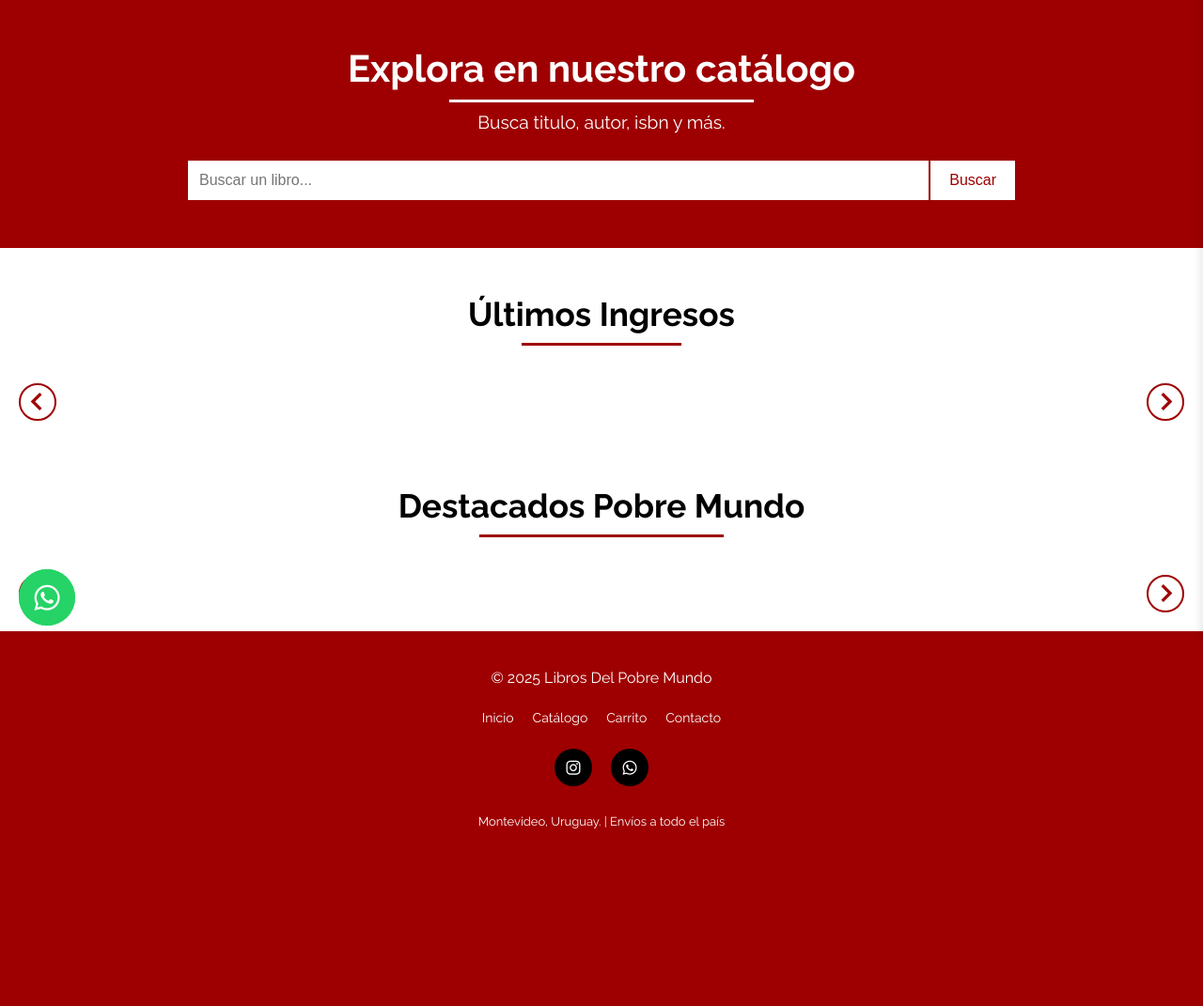
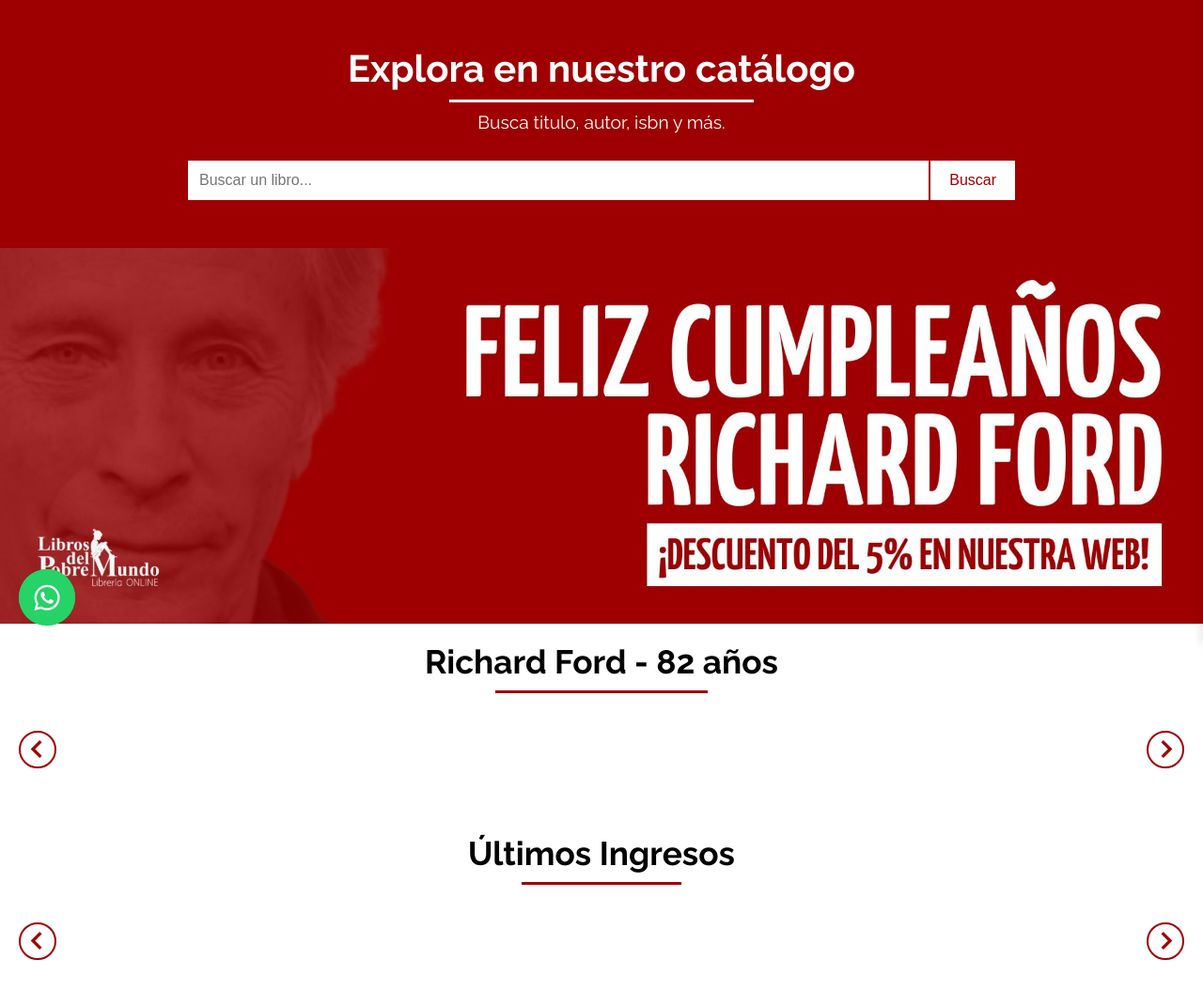
Before and after one commit to BrunoRM04/librosdelpobremundocom, a PHP site: page / in a window 1280 px wide. Shown: the part 114-1185 px from the top of the page at 94% size. Before the commit the page ends 996 px from the top, so only its background shows below. Run offline with PHP 8.4, Linux system fonts and the light colour scheme.

Commit message:
richard ford

```diff
--- a/index.html
+++ b/index.html
@@ -130,6 +130,28 @@
       </div>
     </section>
 
+    <section class="banner-principal">
+      <img src="public/img/banners/Richard Ford - Cumpleaños 81.jpg" alt="Banner principal">
+    </section>
+
+    <section class="seccion-libros-destacados seccion-secundaria">
+      <div class="contenedor-libros-destacados">
+        <h2 class="titulo-libros-destacados">Richard Ford - 82 años</h2>
+
+        <div class="contenedor-carrusel">
+          <button class="flecha-carrusel flecha-izquierda" id="flecha-izquierda-novedades">
+            <i class='bx bx-chevron-left'></i>
+          </button>
+
+          <div class="carrusel-libros" id="carrusel-novedades"></div>
+
+          <button class="flecha-carrusel flecha-derecha" id="flecha-derecha-novedades">
+            <i class='bx bx-chevron-right'></i>
+          </button>
+        </div>
+      </div>
+    </section>
+
     <section class="seccion-libros-destacados">
       <div class="contenedor-libros-destacados">
         <h2 class="titulo-libros-destacados">Últimos Ingresos</h2>
@@ -142,24 +164,6 @@
           <div class="carrusel-libros" id="carrusel-destacados"></div>
 
           <button class="flecha-carrusel flecha-derecha" id="flecha-derecha">
-            <i class='bx bx-chevron-right'></i>
-          </button>
-        </div>
-      </div>
-    </section>
-
-    <section class="seccion-libros-destacados seccion-secundaria">
-      <div class="contenedor-libros-destacados">
-        <h2 class="titulo-libros-destacados">Destacados Pobre Mundo</h2>
-
-        <div class="contenedor-carrusel">
-          <button class="flecha-carrusel flecha-izquierda" id="flecha-izquierda-novedades">
-            <i class='bx bx-chevron-left'></i>
-          </button>
-
-          <div class="carrusel-libros" id="carrusel-novedades"></div>
-
-          <button class="flecha-carrusel flecha-derecha" id="flecha-derecha-novedades">
             <i class='bx bx-chevron-right'></i>
           </button>
         </div>
@@ -228,7 +232,7 @@
     });
 
     const cantidadUltimosIngresos = 20;
-    const librosNovedades = [1215, 1216, 1131, 1132, 1133, 1134, 1123, 1124, 1125, 1126, 1119];
+    const librosNovedades = [1374, 2215, 2620, 2621, 2622, 2623, 2624];
 
     function renderCarrusel(libros, carruselId) {
       const contenedor = document.getElementById(carruselId);
--- a/public/css/styles.css
+++ b/public/css/styles.css
@@ -104,6 +104,24 @@
 }
 
 /* HEADER */
+
+/* BANNER PRINCIPAL */
+
+.banner-principal {
+  width: 100%;
+  aspect-ratio: 16 / 5;
+  overflow: hidden;
+  background-color: var(--blanco);
+}
+
+.banner-principal img {
+  width: 100%;
+  height: 100%;
+  object-fit: cover;
+  display: block;
+}
+
+/* BANNER PRINCIPAL */
 
 /* BUSCADOR */
 
```
Also changed, not shown: public/img/banners/Richard Ford - Cumpleaños 81.jpg (added).
